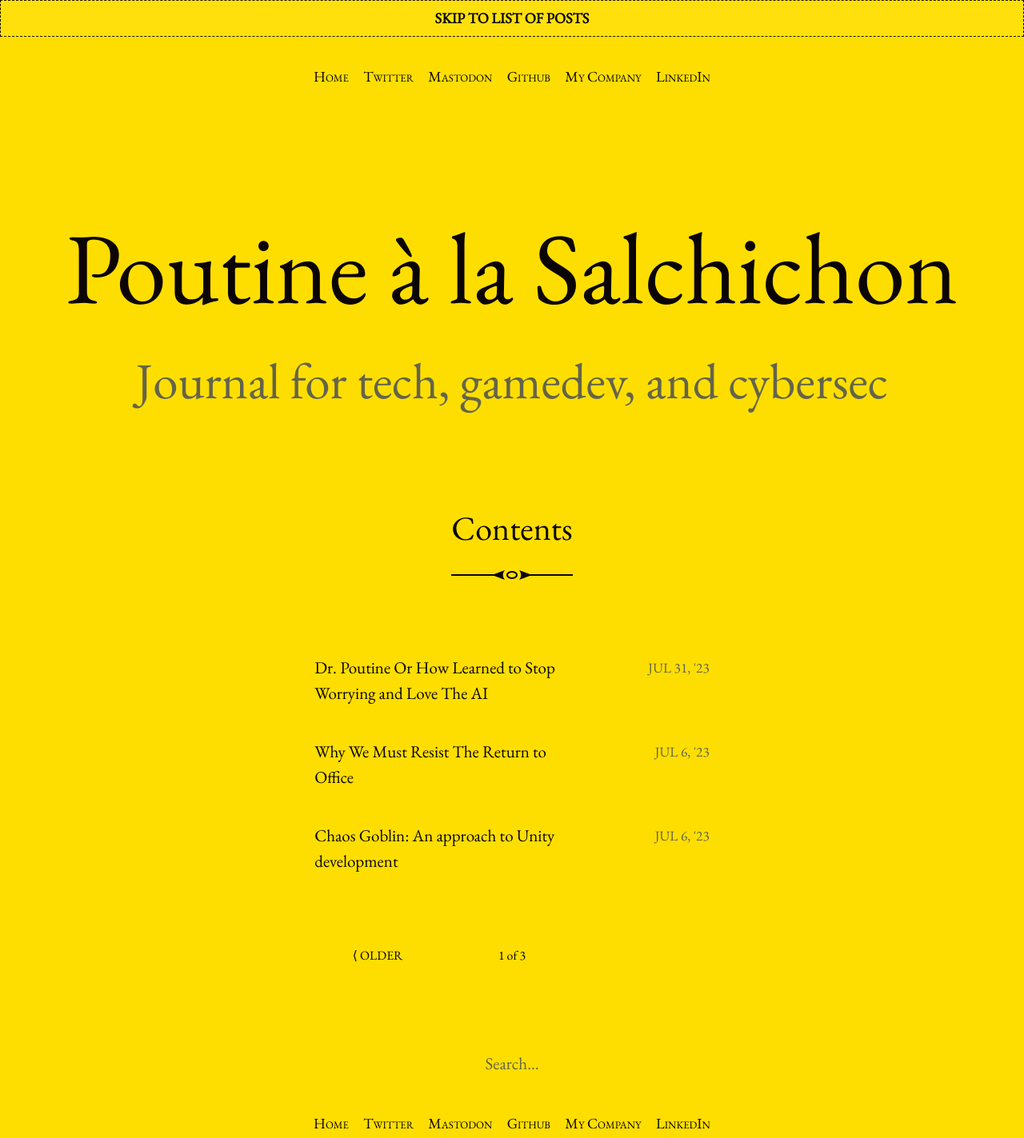
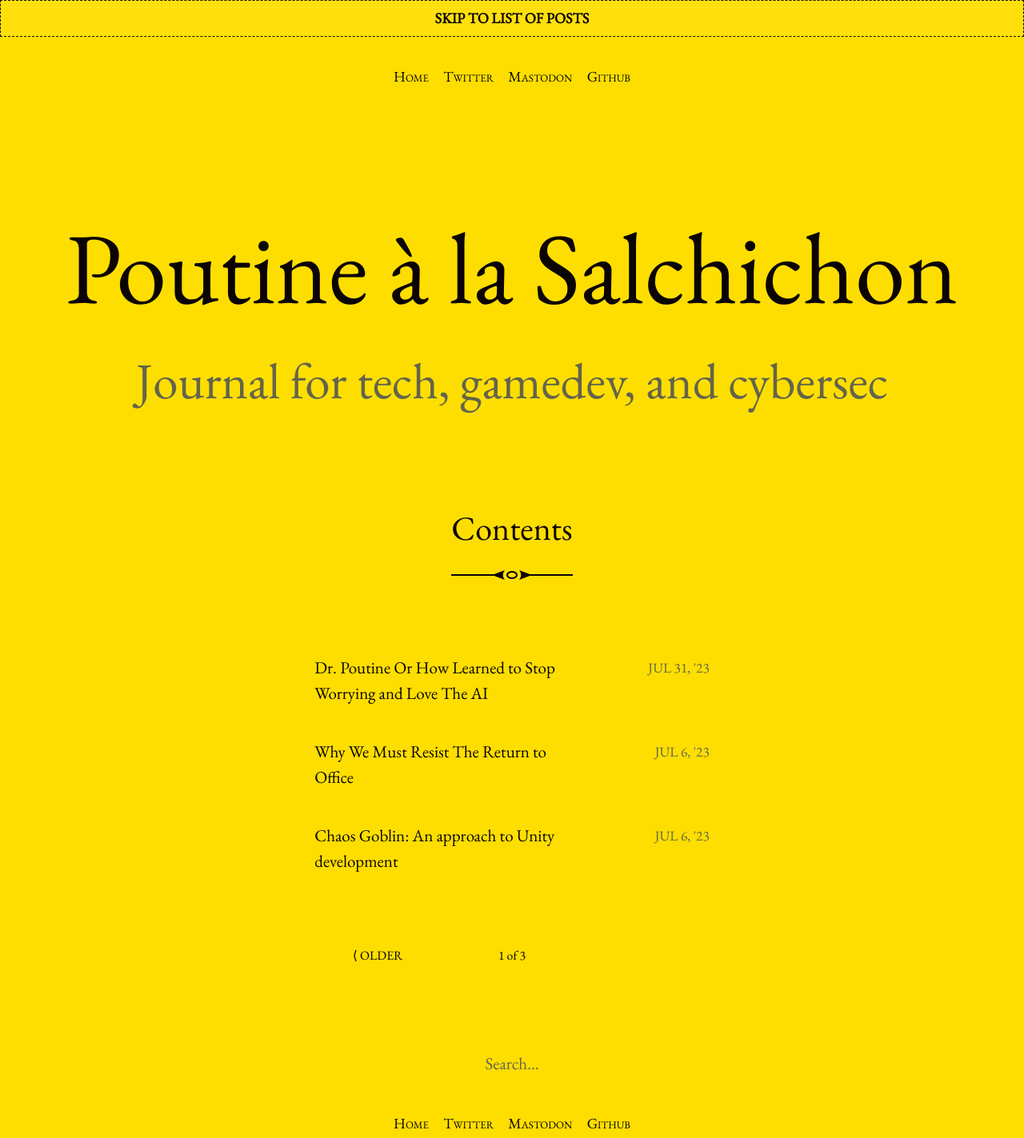
Before and after one commit to hoodhooody/hoodhooody.github.io, a Jekyll site: the page built from index.html, in a window 1280 px wide. Shown: the whole page at 80% size. Built offline with Jekyll 4.4.1, drawn with Linux system fonts in a browser that asks for light colours; the list of posts is cut into pages by our own code.

Commit message:
chore: update menu.yml

```diff
--- a/_data/menu.yml
+++ b/_data/menu.yml
@@ -6,9 +6,3 @@
 
 - title: Github
   url: https://github.com/rikimaru55
-
-- title: My Company
-  url: https://www.the-lovelace-gang.tech/
-
-- title: LinkedIn
-  url: https://www.linkedin.com/in/quilo/
```
